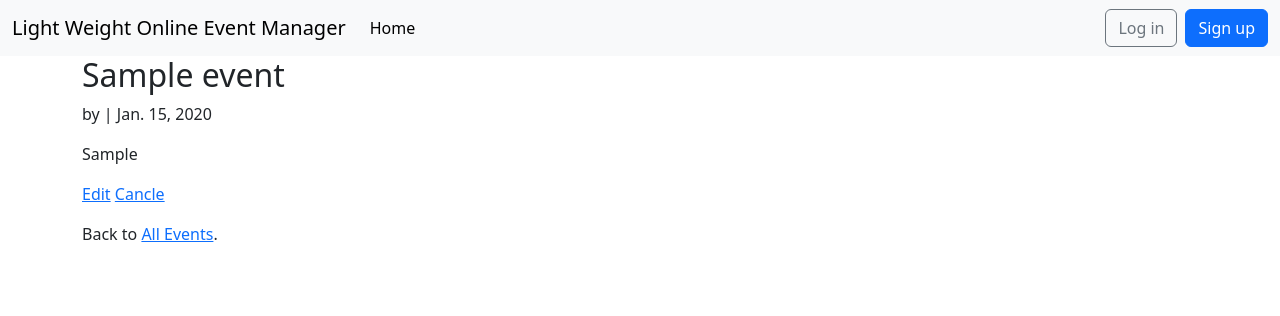
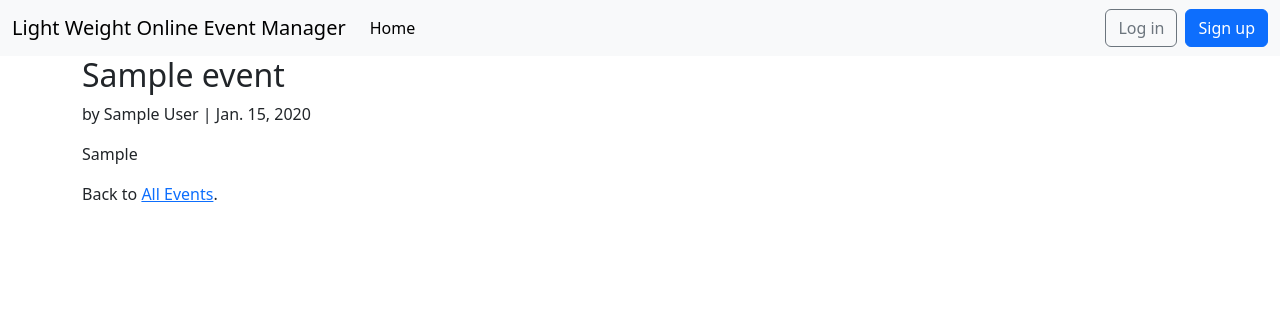
Before and after one commit to AWittleBean/leight-weight-online-event-manager, a Django app: page /events/1/ in a window 1280 px wide. Shown: the top 316 px of the page. Run offline with Django 5.2, Linux system fonts and the light colour scheme; tables that the repository leaves empty hold one stand-in row (values such as "Sample post").

Commit message:
Added basic user authenticat and authorization

```diff
--- a/events/views.py
+++ b/events/views.py
@@ -1,3 +1,7 @@
+from django.contrib.auth.mixins import (
+    LoginRequiredMixin,
+    UserPassesTestMixin,
+)
 from django.views.generic import ListView, DetailView
 from django.views.generic.edit import (
     UpdateView,
@@ -18,7 +22,7 @@ class EventDetailView(DetailView):
     template_name = "event_detail.html"
 
 
-class EventUpdateView(UpdateView):
+class EventUpdateView(LoginRequiredMixin, UserPassesTestMixin, UpdateView):
     model = Event
     fields = (
         "title",
@@ -28,20 +32,31 @@ class EventUpdateView(UpdateView):
     )
     template_name = "event_edit.html"
 
+    def test_func(self):
+        obj = self.get_object()
+        return obj.host == self.request.user
 
-class EventCancleView(DeleteView):
+
+class EventCancleView(LoginRequiredMixin, UserPassesTestMixin, DeleteView):
     model = Event
     template_name = "event_cancle.html"
     success_url = reverse_lazy("event_list")
 
+    def test_func(self):
+        obj = self.get_object()
+        return obj.host == self.request.user
 
-class EventCreateView(CreateView):
+
+class EventCreateView(LoginRequiredMixin, CreateView):
     model = Event
     template_name = "event_new.html"
     fields = (
         "title",
         "location",
         "date",
-        "host",
         "members",
     )
+
+    def form_valid(self, form):
+        form.instance.host = self.request.user
+        return super().form_valid(form)
--- a/templates/event_detail.html
+++ b/templates/event_detail.html
@@ -3,13 +3,15 @@
 {% block content %}
 <div class="event-entry">
     <h2>{{ object.title }}</h2>
-    <p>by {{ object.author }} | {{ object.date }}</p>
+    <p>by {{ object.host }} | {{ object.date }}</p>
     <p>{{ object.location }}</p>
 </div>
 <div>
+    {% if event.host.pk == request.user.pk %}
     <p><a href="{% url 'event_edit' event.pk %}">Edit</a>
         <a href="{% url 'event_cancle' event.pk %}">Cancle</a>
     </p>
+    {% endif %}
     <p>Back to <a href="{% url 'event_list' %}">All Events</a>.</p>
 </div>
 {% endblock content %}
--- a/templates/event_list.html
+++ b/templates/event_list.html
@@ -16,8 +16,10 @@
         {{ event.location }}
     </div>
     <div class="card-footer text-center text-muted">
+        {% if event.host.pk == request.user.pk %}
         <a href="{% url 'event_edit' event.pk %}">Edit</a>
         <a href="{% url 'event_cancle' event.pk %}">Cancle</a>
+        {% endif %}
     </div>
 </div>
 <br />
```
